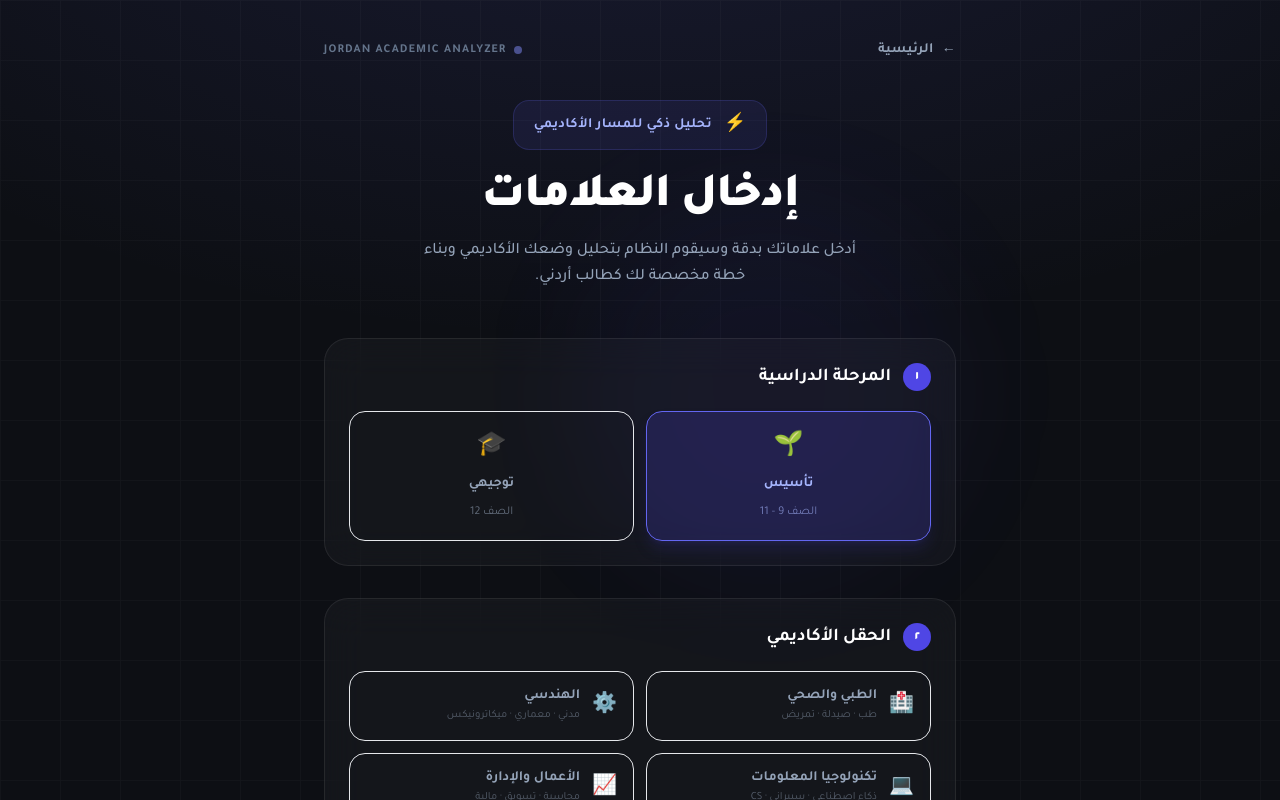
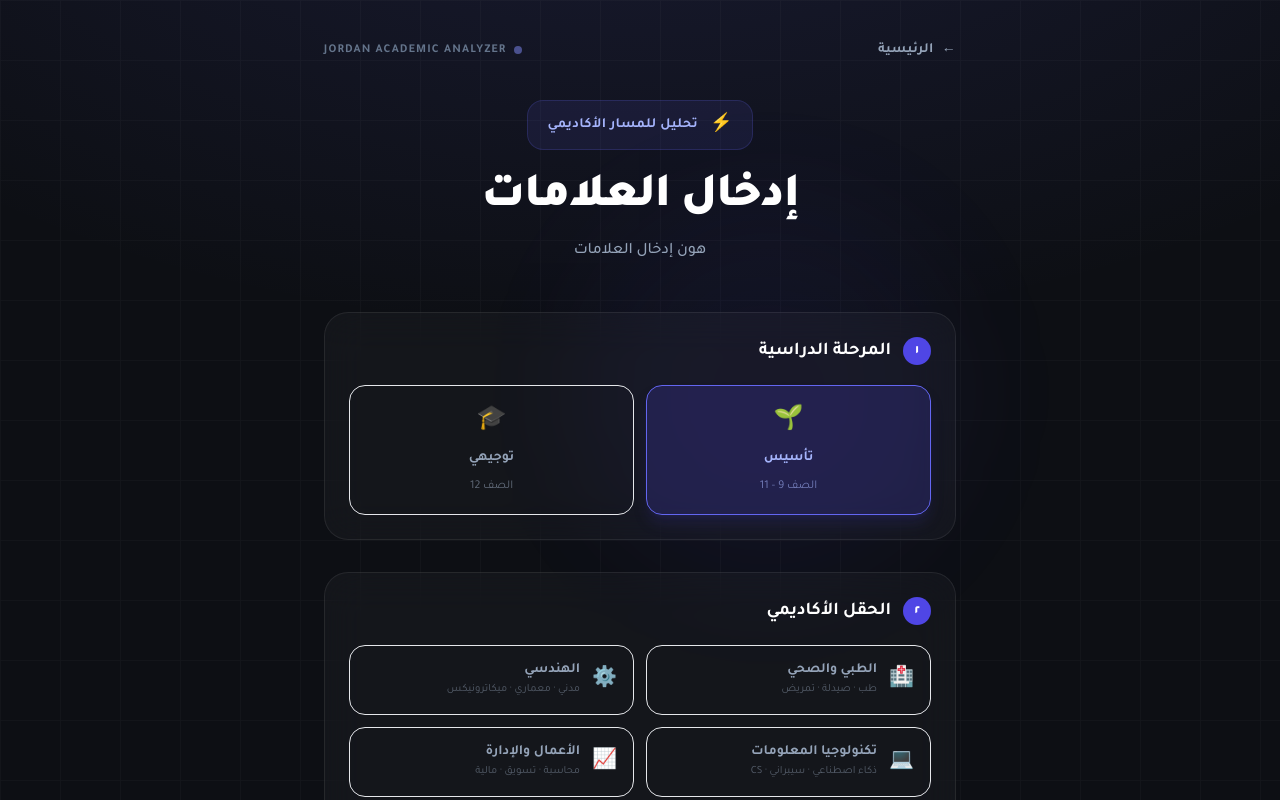
Before and after one commit to Noor-Ababneh/CareerCompass, a Vue app in the folder Frontend/: page /grades-input in a window 1280 px wide. Shown: the top 800 px of the page. Built offline with nearby package versions, Linux system fonts and the light colour scheme.

Commit message:
improved improvement plan haha

```diff
--- a/Frontend/src/views/GradesInputView.vue
+++ b/Frontend/src/views/GradesInputView.vue
@@ -25,13 +25,13 @@
       <div class="mb-12 text-center">
         <div class="inline-flex items-center gap-3 bg-indigo-500/10 border border-indigo-500/20 rounded-2xl px-5 py-2.5 mb-6">
           <span class="text-indigo-400 text-lg">⚡</span>
-          <span class="text-indigo-300 font-bold text-sm tracking-wide">تحليل ذكي للمسار الأكاديمي</span>
+          <span class="text-indigo-300 font-bold text-sm tracking-wide">تحليل للمسار الأكاديمي</span>
         </div>
         <h1 class="font-display text-4xl md:text-5xl font-black text-white mb-4 leading-tight tracking-tight">
           إدخال العلامات
         </h1>
         <p class="text-slate-400 text-base font-medium leading-relaxed max-w-md mx-auto">
-          أدخل علاماتك بدقة وسيقوم النظام بتحليل وضعك الأكاديمي وبناء خطة مخصصة لك كطالب أردني.
+   هون إدخال العلامات
         </p>
       </div>
 
```
